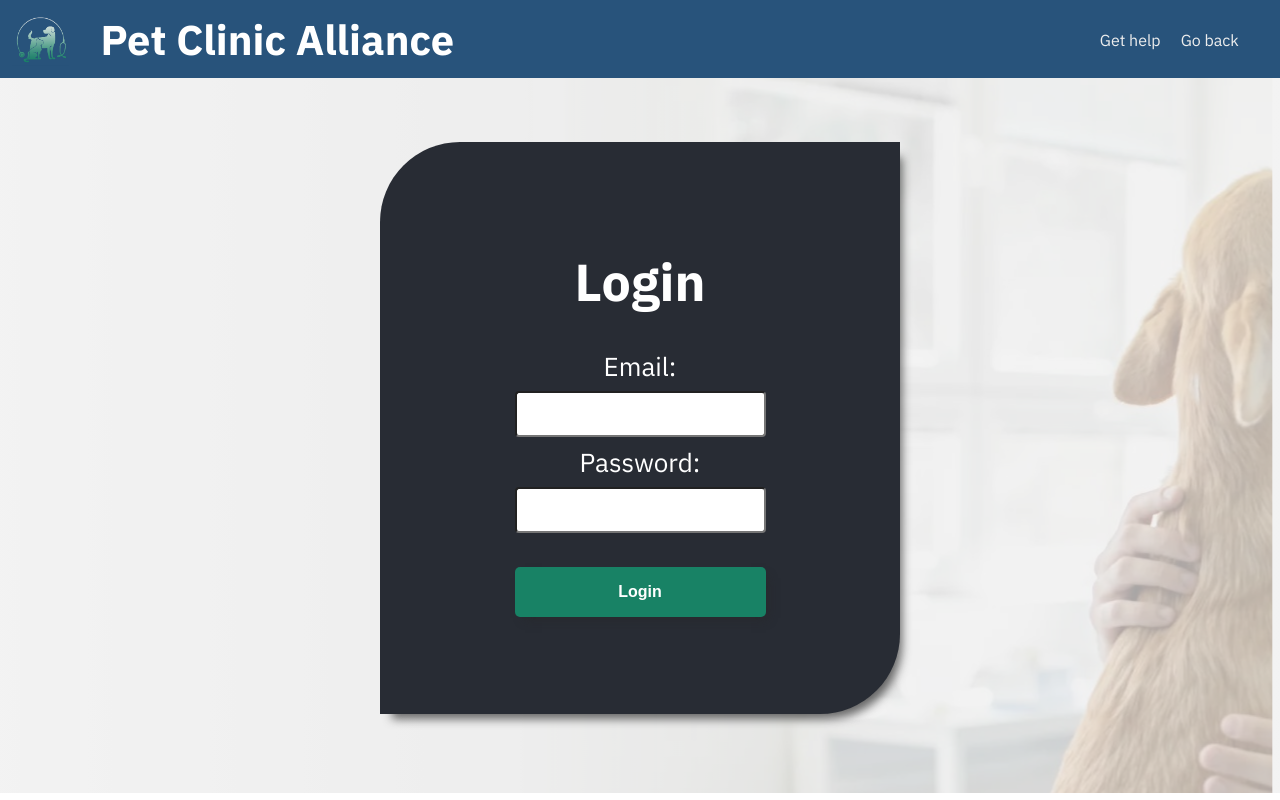
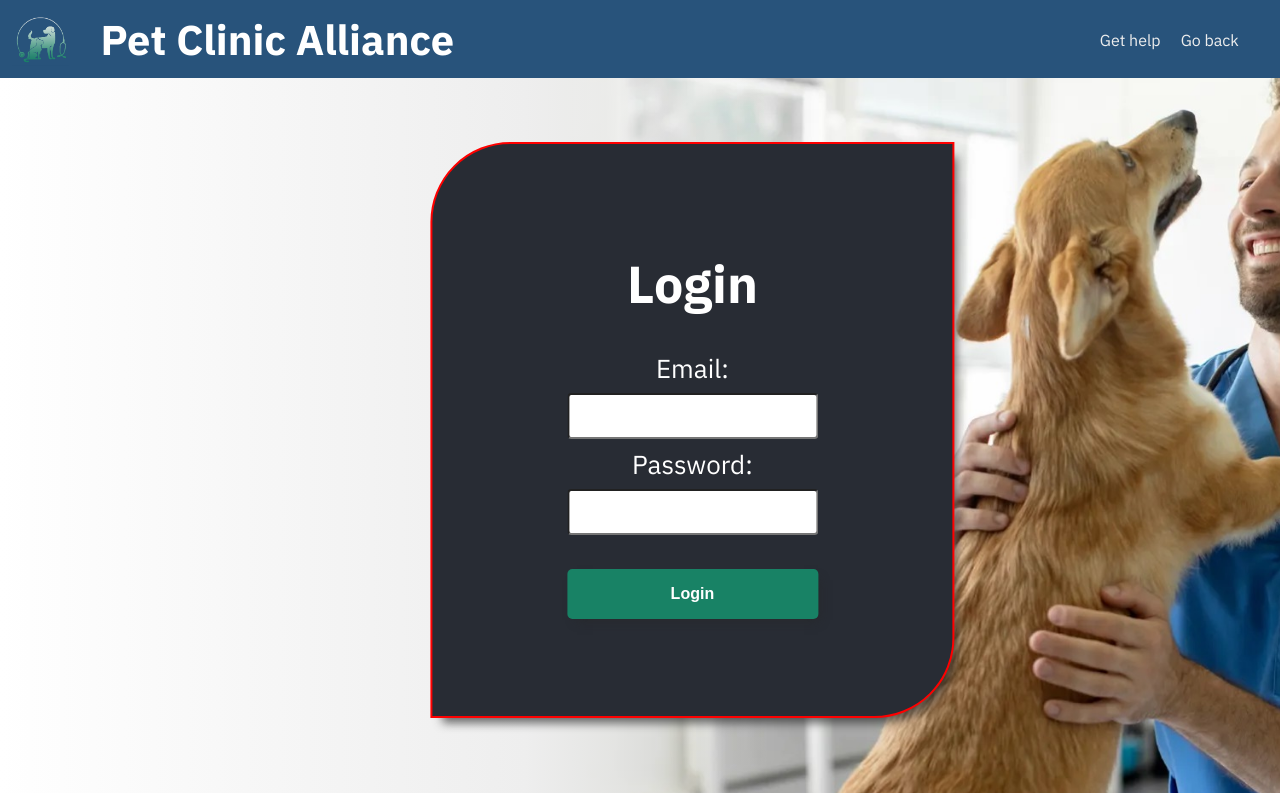
Before and after one commit to gfa-cc-after/StudyGroup_1_PET_Clinic_Frontend-main, a React (Vite) app: page /login in a window 1280 px wide. Built offline with nearby package versions, Linux system fonts and the light colour scheme; no server answers.

Commit message:
added css setup for better background handling

```diff
--- a/src/styles/style.css
+++ b/src/styles/style.css
@@ -10,10 +10,10 @@ body{
 }
 
 .prettybackground-box{
+    position: relative;
     background-color: #EEEEEE;
     font-family: 'IBM Plex Sans', sans-serif;
     display: flex;
-    position: relative;
     width: 100%;
     height: 89.4vh;
     overflow: hidden;
@@ -40,14 +40,20 @@ body{
     background-size: cover;
 }
 
+
 .form-bg {
-    position: absolute;
+
+    background-color: #EEEEEE;
+    font-family: 'IBM Plex Sans', sans-serif;
+    margin: 0;
+    padding: 0;
     width: 100%;
-    height: 100%;
+    height: 100vh;
     background-image: linear-gradient(90deg, rgba(255, 255, 255, 1) 0%, rgba(238, 238, 238, 1) 41%, rgba(238, 238, 238, 0) 60%, rgba(238, 238, 238, 0) 100%),
-    url('../assets/petclinic-hero.jpg');
-    background-position: left -0.6vw top -5.7vw;
-    animation: fadeOut 1.5s forwards;
+        url('../assets/petclinic-hero.jpg');
+    background-repeat: no-repeat;
+    background-attachment: fixed;
+    background-size: cover;
 }
 
 @keyframes fadeOut {
@@ -65,8 +71,6 @@ body{
         background-repeat: no-repeat;
         background-attachment: fixed;
         background-size: cover;
-        background-position: left -0.6vw top -5.7vw;
-        animation: fadeOut 3s forwards;
     }
 }
 
@@ -234,14 +238,16 @@ section.hero p {
 /*Page specific: registration, login*/
 .registrationForm,
 .loginForm {
+    position: absolute;
+    border: 2px solid red;
     border-top-left-radius: 80px 80px;
     border-bottom-right-radius: 80px 80px;
     text-align: center;
     background-color: #282c34;
     height:22em;
     width:20em;
-    margin-left: auto;
-    margin-right: auto;
+    left: 50%;
+    transform: translate(-40%); /* Adjusted to better fit the div's dimensions */
     margin-top: 5vw;
     display: flex;
     flex-direction: column;
```
